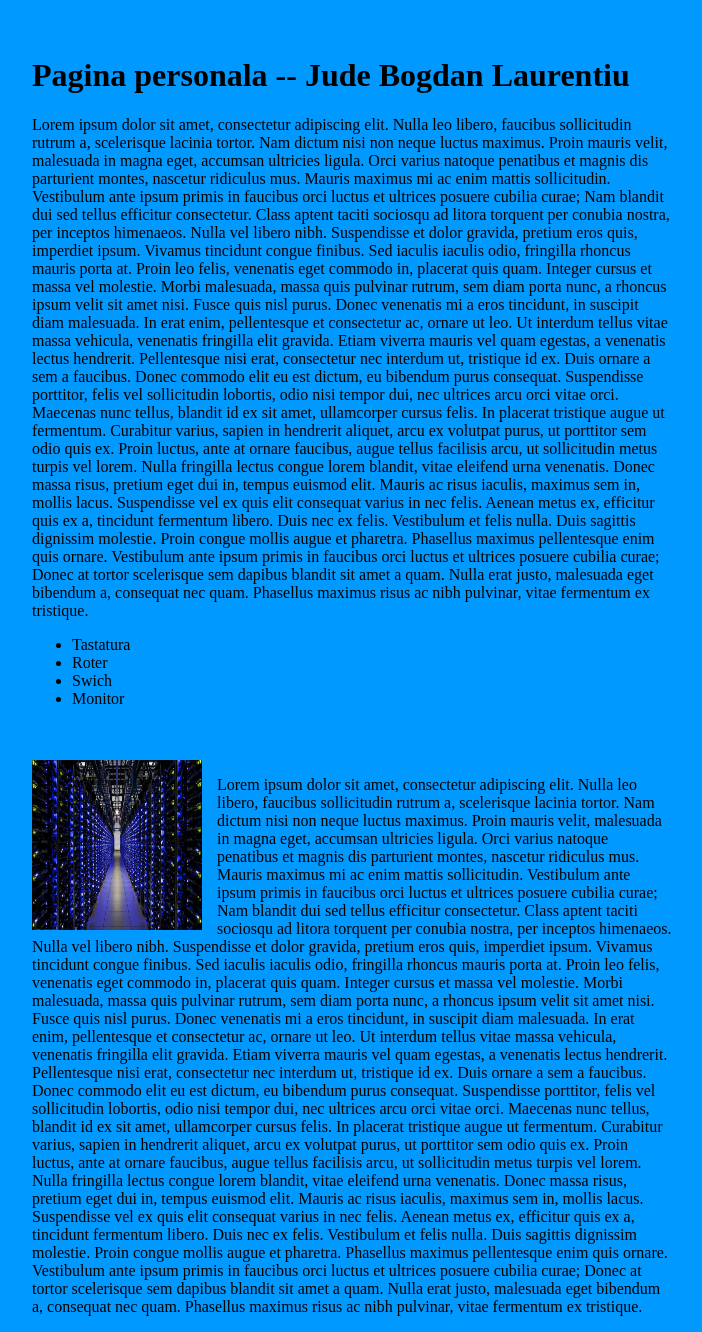
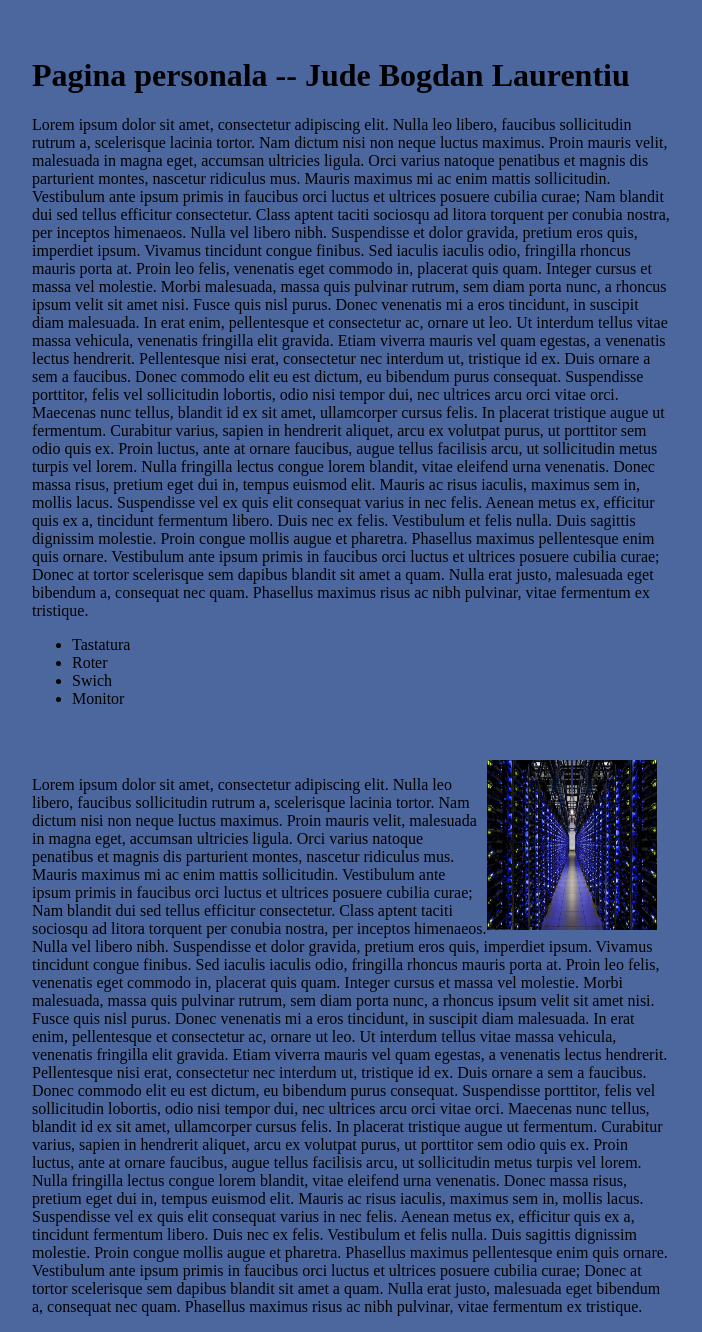
Before and after one commit to UAB21/PABD21, a Symfony app: template templates/jude_bogdan.html.twig in a window 1280 px wide. Shown: the whole page, without its empty margins (288-990 px from the left). Run offline with Twig, Linux system fonts and the light colour scheme; the template is opened without the code that fills it, so the values that code supplies are empty; some libraries are stand-ins or nearby versions.

Commit message:
pagina pers.

```diff
--- a/public/css/judeBogdan.css
+++ b/public/css/judeBogdan.css
@@ -1,15 +1,16 @@
-img {
-  float: left;
-  width:170px;
-  height:170px;
-  margin-right:15px;
-}
 
-body {
-	background-color: #0099ff;
+body{
+	background-color:#4c679e;
 	display: table-cell;
 	vertical-align: middle;
 }
+
+img {
+	float: right;
+	width:170px;
+	height:170px;
+	margin-right:15px;
+  }
 html{
 	display: table;
 	margin: auto;
--- a/templates/jude_bogdan.html.twig
+++ b/templates/jude_bogdan.html.twig
@@ -2,7 +2,7 @@
 
 {% block title %} Pagina personala - Jude Bogdan Laurentiu{% endblock %}
 {% block stylesheets %}
-	<link rel="stylesheet" href="{{ asset('css/judeBogdan.css') }}"/>
+	<link rel="stylesheet" href="{{ asset('css/JudeBogdan.css') }}"/>
 {% endblock %}
 
 {% block body %}
```
